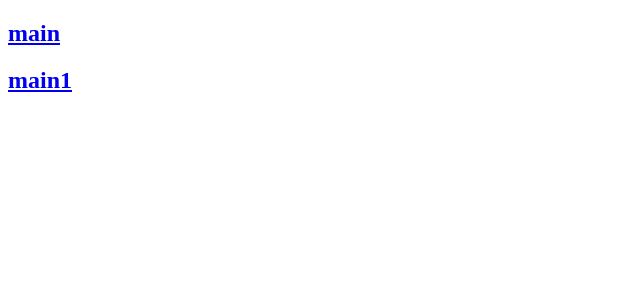
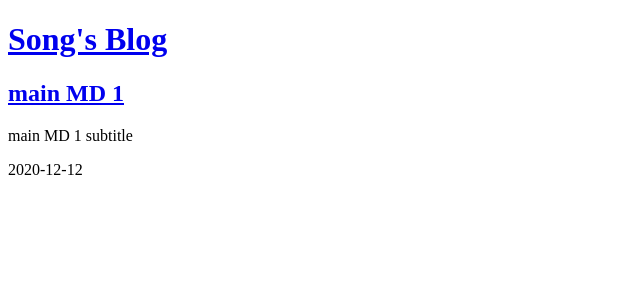
Before and after one commit to Songchanheum/songsblog, a Next.js app: page / in a window 1280 px wide. Shown: the top 300 px of the page, without its empty margins (0-640 px from the left). Built offline with nearby package versions, Linux system fonts and the light colour scheme.

Commit message:
fix(component): post 관련 component 생성 및 적용

```diff
--- a/app/layout.tsx
+++ b/app/layout.tsx
@@ -1,3 +1,5 @@
+import Link from "next/link";
+
 export const metadata = {
   title: "Song`s Blog",
   description: "Generated by Next.js",
@@ -8,9 +10,21 @@
 }: {
   children: React.ReactNode;
 }) {
+  const header = (
+    <header>
+      <div>
+        <Link href={`/`}>
+          <h1>Song's Blog</h1>
+        </Link>
+      </div>
+    </header>
+  );
   return (
     <html lang="en">
-      <body>{children}</body>
+      <body>
+        {header}
+        {children}
+      </body>
     </html>
   );
 }
--- a/app/page.tsx
+++ b/app/page.tsx
@@ -1,22 +1,11 @@
-import fs from "fs";
 import Link from "next/link";
-
-const getPostMetadata = () => {
-  const folder = "posts/";
-  const files = fs.readdirSync(folder);
-  const markdownPosts = files.filter((file) => file.endsWith(".md"));
-  const slugs = markdownPosts.map((file) => file.replace(".md", ""));
-  return slugs;
-};
+import getPostMetadata from "@/components/getPostMetadata";
+import PostPreview from "@/components/PostPreview";
 
 const HomePage = () => {
   const postMetadata = getPostMetadata();
-  const postPreviews = postMetadata.map((slug) => (
-    <div>
-      <Link href={`/posts/${slug}`}>
-        <h2>{slug}</h2>
-      </Link>
-    </div>
+  const postPreviews = postMetadata.map((post) => (
+    <PostPreview key={post.slug} {...post} />
   ));
   return <div>{postPreviews}</div>;
 };
--- /dev/null
+++ b/components/PostMetadata.ts
@@ -0,0 +1,6 @@
+export interface PostMetadata {
+  title: string;
+  date: string;
+  subtitle: string;
+  slug: string;
+}
--- /dev/null
+++ b/components/PostPreview.tsx
@@ -0,0 +1,15 @@
+import Link from "next/link";
+import { PostMetadata } from "./PostMetadata";
+
+const postPreview = (props: PostMetadata) => {
+  return (
+    <div>
+      <Link href={`/posts/${props.slug}`}>
+        <h2>{props.title}</h2>
+      </Link>
+      <p>{props.subtitle}</p>
+      <p>{props.date}</p>
+    </div>
+  );
+};
+export default postPreview;
--- /dev/null
+++ b/components/getPostMetadata.ts
@@ -0,0 +1,24 @@
+import fs from "fs";
+import { PostMetadata } from "./PostMetadata";
+import matter from "gray-matter";
+
+const getPostMetadata = (): PostMetadata[] => {
+  const folder = "posts/";
+  const files = fs.readdirSync(folder);
+  const markdownPosts = files.filter((file) => file.endsWith(".md"));
+
+  const posts = markdownPosts.map((fileName) => {
+    const fileContents = fs.readFileSync(`posts/${fileName}`, "utf8");
+    const matterResult = matter(fileContents);
+    return {
+      title: matterResult.data.title,
+      subtitle: matterResult.data.subtitle,
+      date: matterResult.data.date,
+      slug: fileName.replace(".md", ""),
+    };
+  });
+
+  return posts;
+};
+
+export default getPostMetadata;
--- a/posts/main.md
+++ b/posts/main.md
@@ -1,3 +1,9 @@
+---
+title: "main MD 1"
+subtitle: "main MD 1 subtitle"
+date: "2020-12-12"
+---
+
 This is a [Next.js](https://nextjs.org/) project bootstrapped with [`create-next-app`](https://github.com/vercel/next.js/tree/canary/packages/create-next-app).
 
 ## Getting Started
```
Also changed, not shown: app/posts/[slug]/page.tsx (+15 -4 lines).
